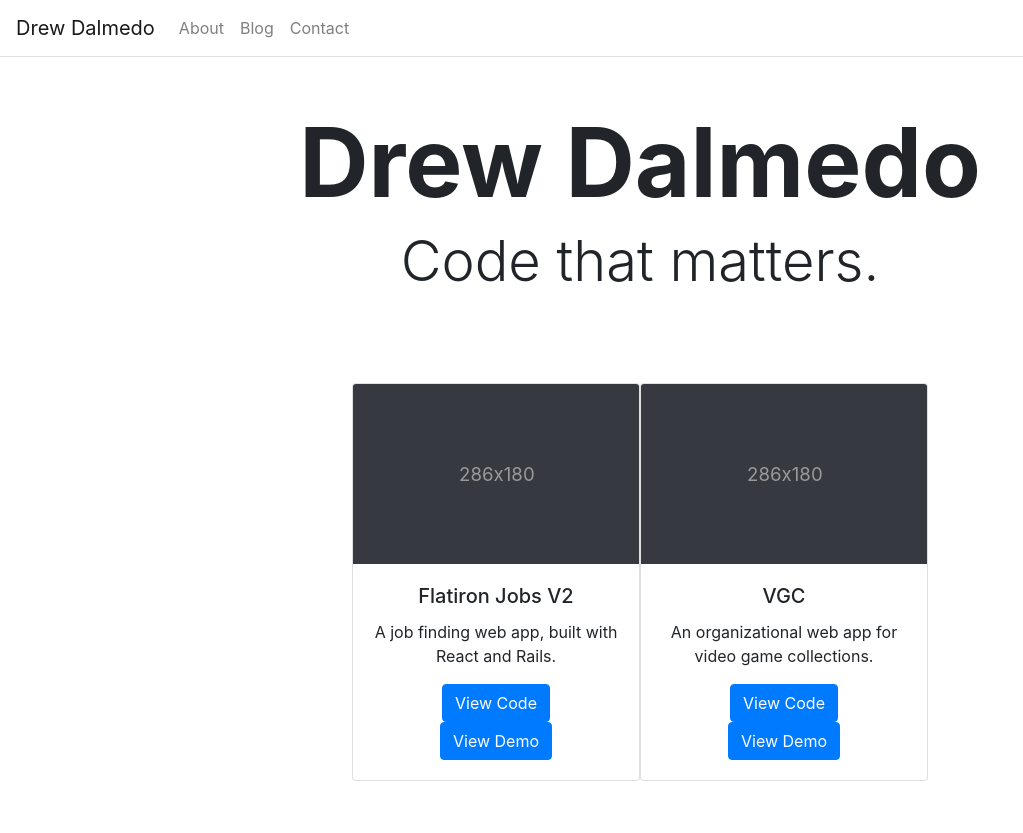
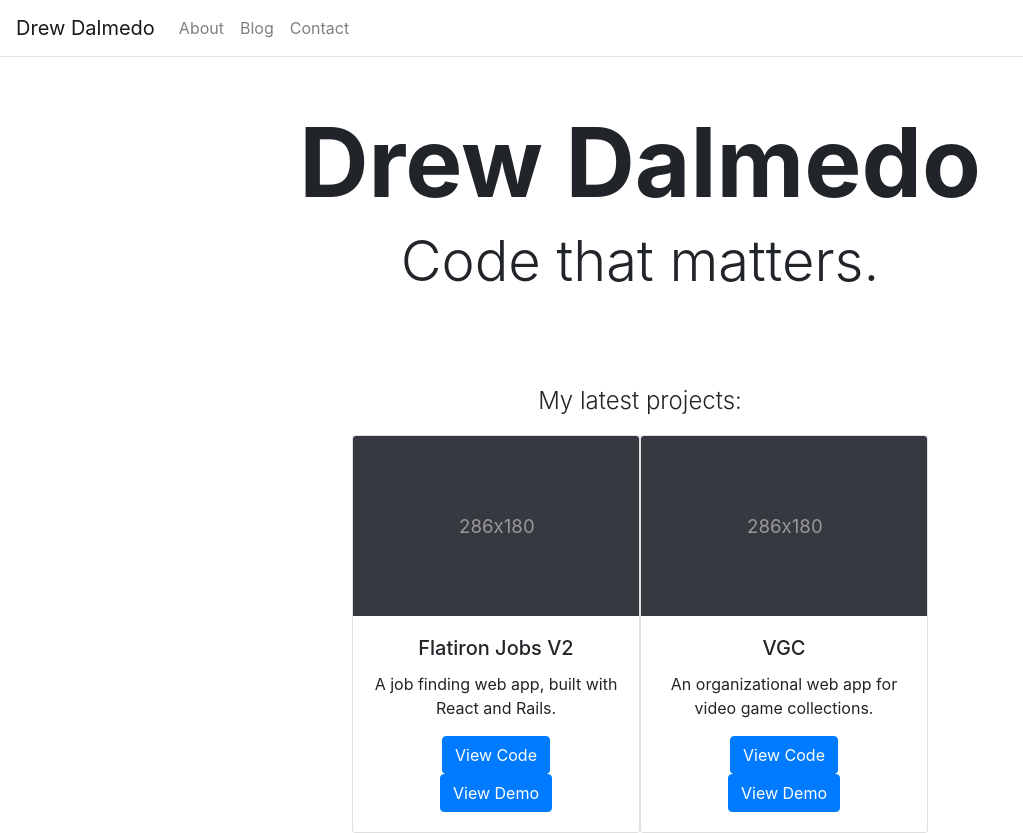
Before and after one commit to DrewDalmedo/portfolio, a React (Create React App) app: page / in a window 1280 px wide. Shown: the whole page, without its empty margins (0-1023 px from the left). Before the commit the page ends 800 px from the top, so only its background shows below. Built offline with nearby package versions, Linux system fonts and the light colour scheme.

Commit message:
Add header text to projects list

```diff
--- a/src/components/Projects/Projects.js
+++ b/src/components/Projects/Projects.js
@@ -5,6 +5,10 @@ import ProjectCard from '../Projects/ProjectCard'
 
 const Projects = () => {
   return (
+    <div>
+      <Row className="justify-content-center">
+        <p className="font-weight-light" style={{fontSize: "24px"}}>My latest projects:</p>
+      </Row>
       <Row className="justify-content-center">
         <ProjectCard
           title="Flatiron Jobs V2"
@@ -19,6 +23,7 @@ const Projects = () => {
           videolink="https://youtu.be/9L8we0b4iHs"
         />
       </Row>
+    </div>
   )
 }
 
```
Lines whose indentation alone changed are shown as unchanged.
